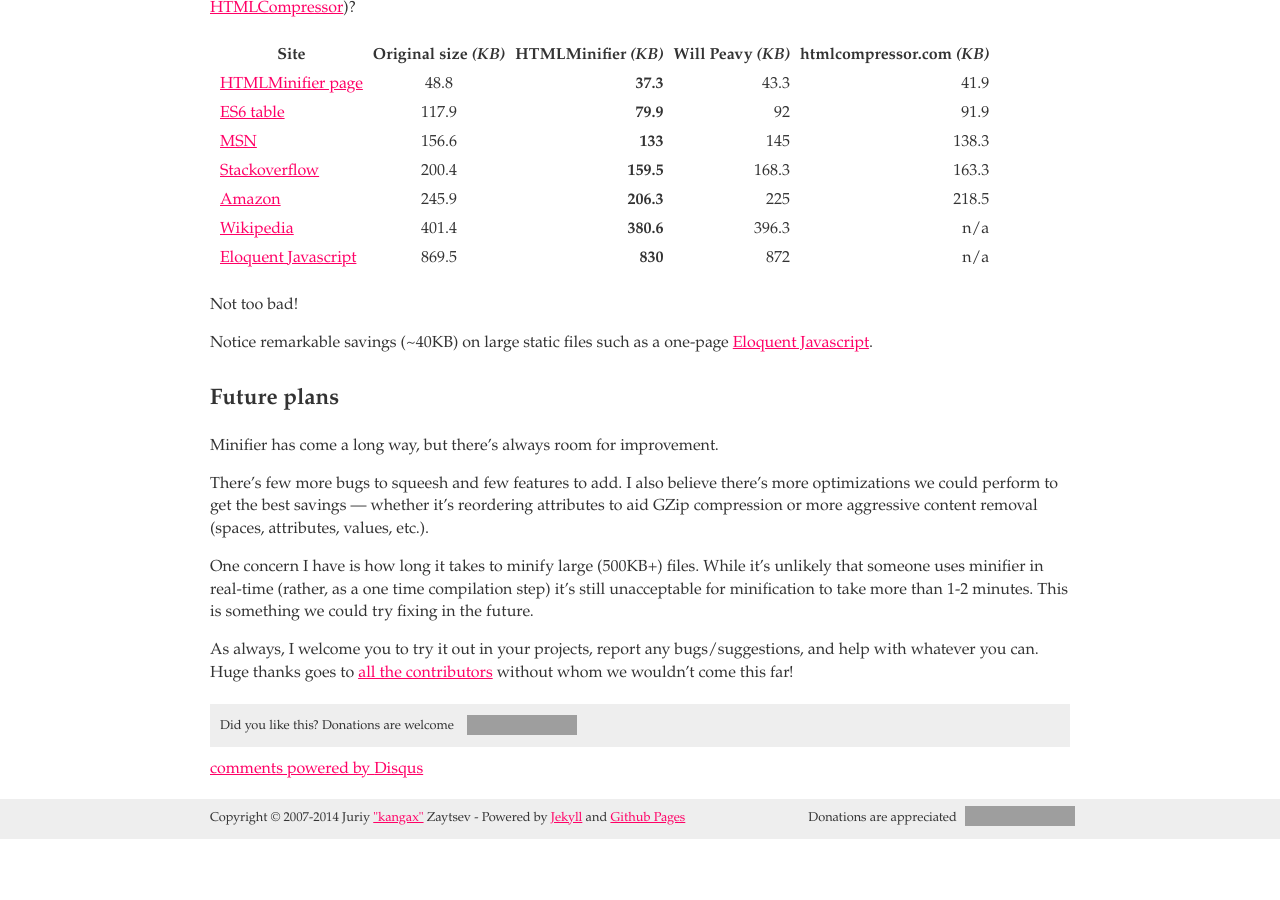
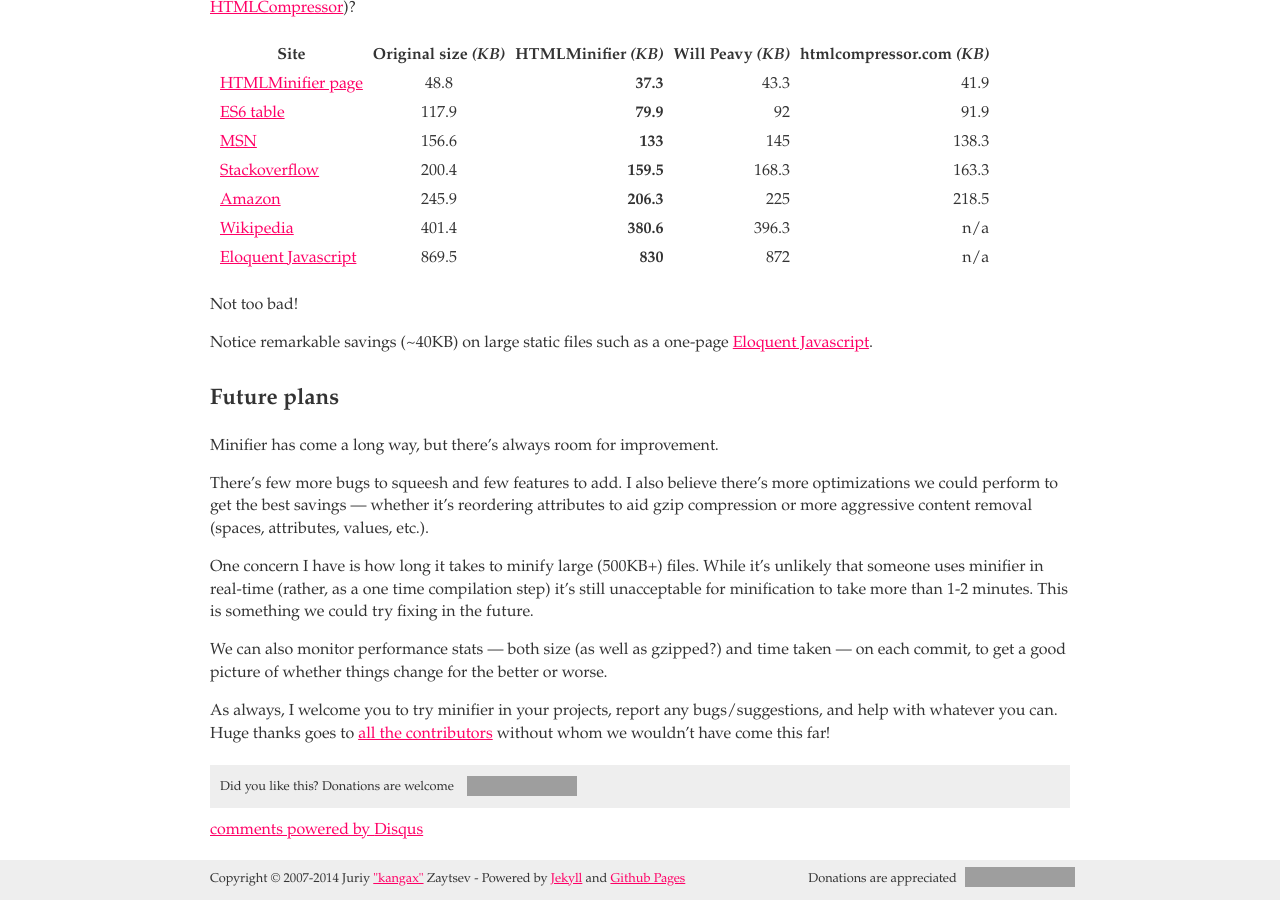
Before and after one commit to kangax/perfectionkills.com, a Jekyll site: the page built from _posts/2014-07-28-html-minifier-revisited.md, in a window 1280 px wide and 900 px high, scrolled down 5118 px. Built offline with Jekyll 4.4.1, drawn with Linux system fonts in a browser that asks for light colours; Markdown is read by kramdown in place of the engine named in the settings; comment, search, counter and statistics services are not loaded; before the commit the page ends 5957 px from its top, so only the background shows below that; grey boxes are pictures that could not be loaded.

Commit message:
Few tweaks

```diff
--- a/_posts/2014-07-28-html-minifier-revisited.md
+++ b/_posts/2014-07-28-html-minifier-revisited.md
@@ -282,8 +282,10 @@
 
 Minifier has come a long way, but there's always room for improvement.
 
-There's few more bugs to squeesh and few features to add. I also believe there's more optimizations we could perform to get the best savings — whether it's reordering attributes to aid GZip compression or more aggressive content removal (spaces, attributes, values, etc.).
+There's few more bugs to squeesh and few features to add. I also believe there's more optimizations we could perform to get the best savings — whether it's reordering attributes to aid gzip compression or more aggressive content removal (spaces, attributes, values, etc.).
 
 One concern I have is how long it takes to minify large (500KB+) files. While it's unlikely that someone uses minifier in real-time (rather, as a one time compilation step) it's still unacceptable for minification to take more than 1-2 minutes. This is something we could try fixing in the future.
 
-As always, I welcome you to try it out in your projects, report any bugs/suggestions, and help with whatever you can. Huge thanks goes to [all the contributors](https://github.com/kangax/html-minifier/graphs/contributors) without whom we wouldn't come this far!
+We can also monitor performance stats — both size (as well as gzipped?) and time taken — on each commit, to get a good picture of whether things change for the better or worse.
+
+As always, I welcome you to try minifier in your projects, report any bugs/suggestions, and help with whatever you can. Huge thanks goes to [all the contributors](https://github.com/kangax/html-minifier/graphs/contributors) without whom we wouldn't have come this far!
```
